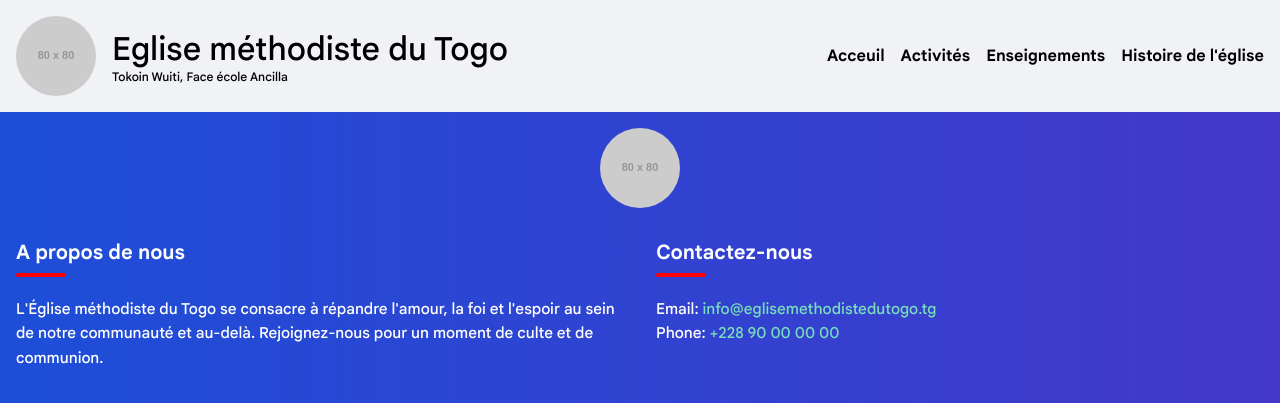
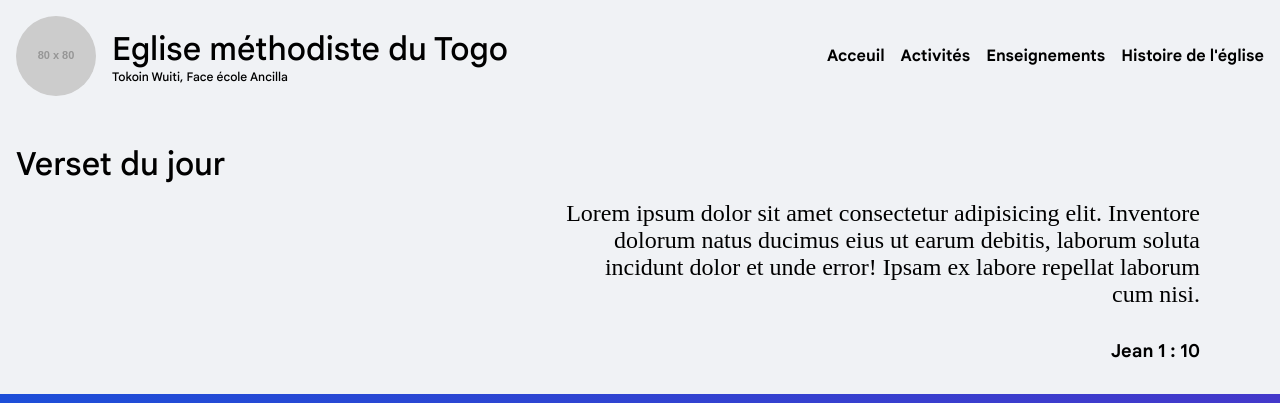
Before and after one commit to georgesnoe/elie-church-website, a PHP site: page / in a window 1280 px wide. Shown: the top 403 px of the page. Run offline with PHP 8.4, Linux system fonts and the light colour scheme; grey boxes labelled with a size stand in for pictures from a placeholder-image service; some libraries are stand-ins or nearby versions.

Commit message:
Add some content for index page

```diff
--- a/index.php
+++ b/index.php
@@ -10,7 +10,15 @@
     <header class="header">
         <?php include_once "parts/user/header.php" ?>
     </header>
-    <main class="main"></main>
+    <main class="main">
+        <div class="verse__container">
+            <h1 class="verse__heading">Verset du jour</h1>
+            <div class="verse__content">
+                <p class="verse__text">Lorem ipsum dolor sit amet consectetur adipisicing elit. Inventore dolorum natus ducimus eius ut earum debitis, laborum soluta incidunt dolor et unde error! Ipsam ex labore repellat laborum cum nisi.</p>
+                <p class="verse__book">Jean 1 : 10</p>
+            </div>
+        </div>
+    </main>
     <footer class="footer">
         <?php include_once "parts/user/footer.php" ?>
     </footer>
--- a/parts/user/head.php
+++ b/parts/user/head.php
@@ -3,4 +3,5 @@
 <link rel="stylesheet" href="./static/css/fonts.css"/>
 <link rel="stylesheet" href="./static/css/globals.css"/>
 <link rel="stylesheet" href="./static/css/header.css"/>
+<link rel="stylesheet" href="./static/css/main.css"/>
 <link rel="stylesheet" href="./static/css/footer.css"/>
--- /dev/null
+++ b/static/css/main.css
@@ -0,0 +1,61 @@
+.main {
+    width: 100%;
+    margin-left: auto;
+    margin-right: auto;
+    padding: 1rem;
+}
+
+.verse__container>* {
+    margin: 1rem 0;
+}
+
+.verse__content {
+    padding: 0 4rem;
+    text-align: right;
+    display: flex;
+    flex-direction: column;
+    align-items: flex-end;
+    gap: 2rem;
+}
+
+.verse__text {
+    max-width: 640px;
+    font-family: 'Times New Roman', Times, serif;
+    font-size: x-large;
+}
+
+.verse__book {
+    font-weight: bold;
+    font-size: large;
+}
+
+
+@media (min-width: 640px) {
+    .main {
+        width: 640px;
+    }
+}
+
+@media (min-width: 768px) {
+    .main {
+        width: 768px;
+    }
+}
+
+@media (min-width: 1024px) {
+    .main {
+        width: 1024px;
+    }
+}
+
+@media (min-width: 1280px) {
+    .main {
+        width: 1280px;
+    }
+}
+
+@media (min-width: 1536px) {
+    .main {
+        width: 1536px;
+    }
+}
```
